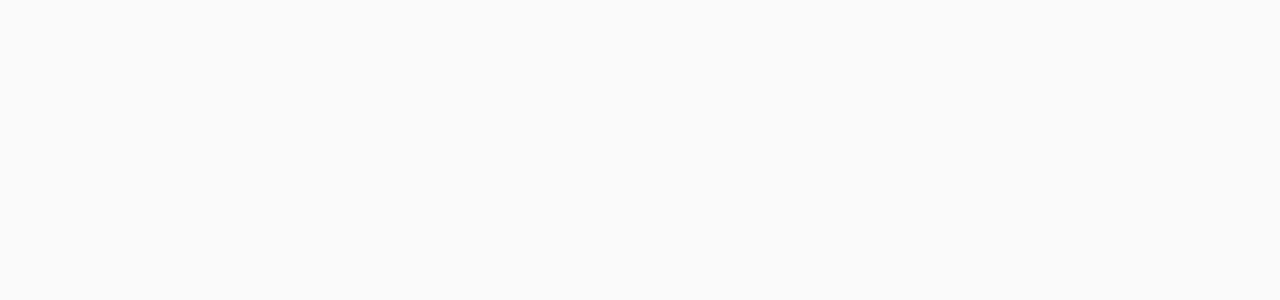
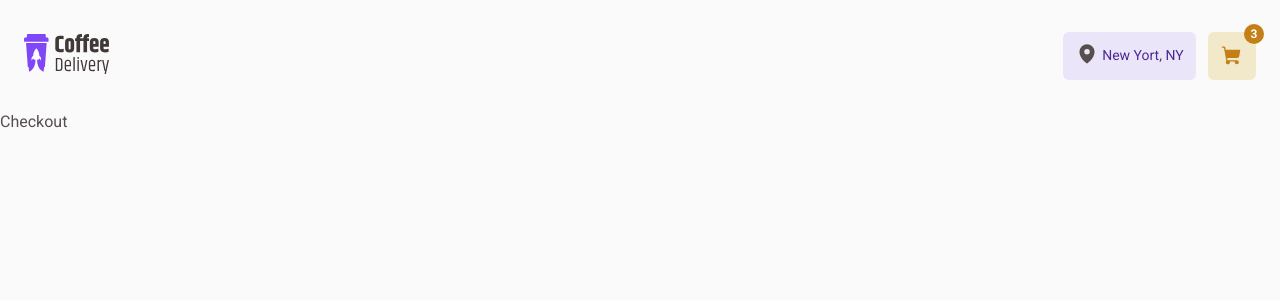
Before and after one commit to luiz504/02-challenge-coffee-delivery, a React (Vite) app: page /checkout in a window 1280 px wide. Before the commit this address had no page. Shown: the top 300 px of the page. Built offline with nearby package versions, Linux system fonts and the light colour scheme.

Commit message:
chore: config routes home and checkout

```diff
--- a/src/components/Header/index.tsx
+++ b/src/components/Header/index.tsx
@@ -3,10 +3,12 @@ import { MapPin, ShoppingCart } from 'phosphor-react'
 import { ReactComponent as Logo } from '~/assets/logo.svg'
 
 import { HeaderContainer, BtnLocation, BtnCard } from './styles'
-import { Link } from 'react-router-dom'
+import { Link, useNavigate } from 'react-router-dom'
 
 export const Header = () => {
+  const navigate = useNavigate()
   const amountOfProducts = 3
+
   return (
     <HeaderContainer>
       <div className="content-delimitation">
@@ -23,6 +25,7 @@ export const Header = () => {
           <BtnCard
             type="button"
             aria-label={`amount of products ${amountOfProducts}`}
+            onClick={() => navigate('/checkout')}
           >
             <ShoppingCart size={22} weight="fill" />
             {amountOfProducts > 0 && (
--- /dev/null
+++ b/src/pages/Checkout/index.tsx
@@ -0,0 +1,5 @@
+import React from 'react'
+
+// import { Container } from './styles';
+
+export const Checkout: React.FC = () => <div> Checkout </div>
--- /dev/null
+++ b/src/pages/Home/index.tsx
@@ -0,0 +1,5 @@
+import React from 'react'
+
+// import { Container } from './styles';
+
+export const Home: React.FC = () => <div> Home </div>
--- a/src/routes/index.tsx
+++ b/src/routes/index.tsx
@@ -1,11 +1,15 @@
 import { Routes, Route } from 'react-router-dom'
+
 import { DefaultLayout } from '~/layouts/DefaultLayout'
+import { Checkout } from '~/pages/Checkout'
+import { Home } from '~/pages/Home'
 
 export const Router = () => {
   return (
     <Routes>
       <Route path="/" element={<DefaultLayout />}>
-        <Route path="/" element={<div>Home</div>} />
+        <Route path="/" element={<Home />} />
+        <Route path="/checkout" element={<Checkout />} />
       </Route>
     </Routes>
   )
```
